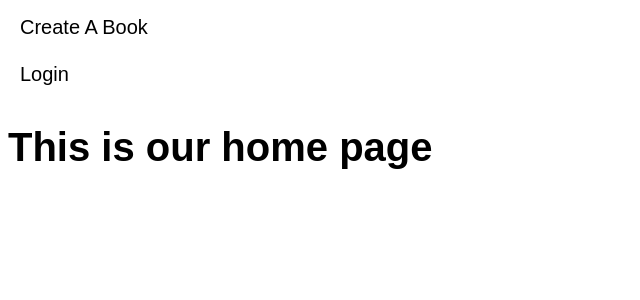
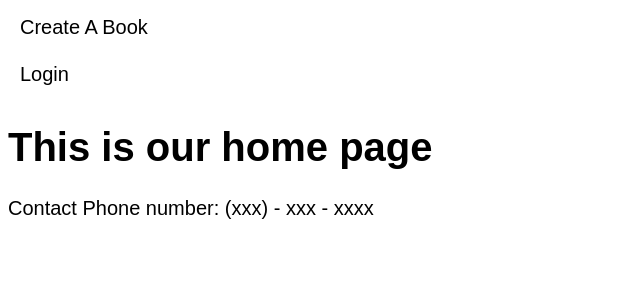
Before and after one commit to cjuanito797/TheBookClub, a Django app: page / in a window 1280 px wide. Shown: the part 168-468 px from the top of the page, without its empty margins (0-640 px from the left). Run offline with Django 4.2, Linux system fonts and the light colour scheme.

Commit message:
Update home.html

```diff
--- a/library/templates/home.html
+++ b/library/templates/home.html
@@ -11,24 +11,27 @@
     <li><a href="{% url 'library:home' %}">The Book Club</a></li>
 
 </div>
-
 {% block sidebar %}
     <div class="row">
-
         <ul id="myMenu">
             <li><a href="{% url 'library:book_list' %}">Books</a></li>
-            <li><a href ="{% url 'library:author_list' %}">Authors</a></li>
-            <li><a href ="{% url 'accounts:register' %}">Sign Up!</a></li>
-            <li><a href ="{% url 'library:create_book' %}">Create A Book</a></li>
-            <li><a href ="{% url 'accounts:user_login' %}">Login</a></li>
-
+            <li><a href="{% url 'library:author_list' %}">Authors</a></li>
+            <li><a href="{% url 'accounts:register' %}">Sign Up!</a></li>
+            <li><a href="{% url 'library:create_book' %}">Create A Book</a></li>
+            <li><a href="{% url 'accounts:user_login' %}">Login</a></li>
         </ul>
     </div>
 {% endblock %}
 
 {% block content %}
     <h1>This is our home page</h1>
+{% endblock %}
 
+{% block footer %}
+    <div class="footer">
+        <footer>Contact Phone number: (xxx) - xxx - xxxx
+        </footer>
+    </div>
 {% endblock %}
 </body>
 </html>
```
Lines whose indentation alone changed are shown as unchanged.
